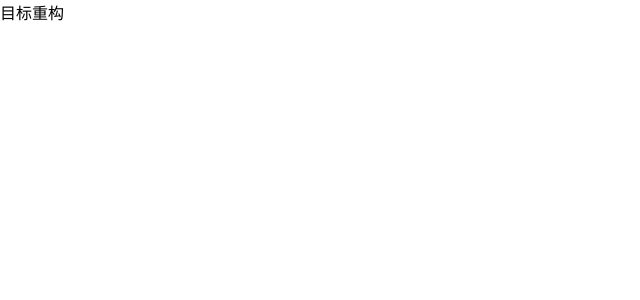
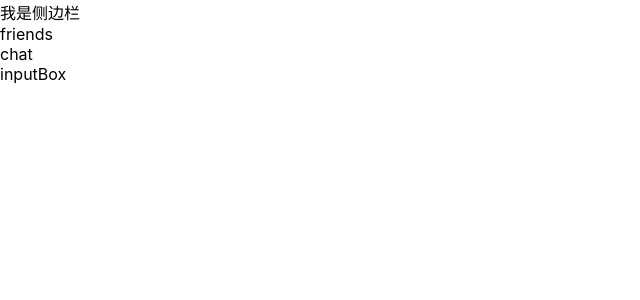
Before and after one commit to wxia09/chitchat, a React (Create React App) app: page / in a window 1280 px wide. Shown: the top 300 px of the page, without its empty margins (0-640 px from the left). Built offline with nearby package versions, Linux system fonts and the light colour scheme; the HTML template or start-up script is replaced by a standard one.

Commit message:
项目基本结构

```diff
--- a/src/App.js
+++ b/src/App.js
@@ -1,7 +1,12 @@
 import React from "react";
+import Index from "./views/index";
 
 function App() {
-  return <div>目标重构</div>;
+  return (
+    <div>
+      <Index />
+    </div>
+  );
 }
 
 export default App;
--- /dev/null
+++ b/src/views/chat/index.jsx
@@ -0,0 +1,11 @@
+import React, {Component} from "react";
+
+class Chat extends Component {
+  render() {
+    return (
+      <div>chat</div>
+    )
+  }
+}
+
+export default Chat;
--- /dev/null
+++ b/src/views/friends/index.jsx
@@ -0,0 +1,13 @@
+import React, {Component} from "react";
+
+class Friends extends Component {
+  render() {
+    return (
+      <div>
+        friends
+      </div>
+    )
+  }
+}
+
+export default Friends;
--- /dev/null
+++ b/src/views/index/index.jsx
@@ -0,0 +1,18 @@
+import React , {Component} from 'react';
+import Sidebar from "../sidebar";
+import Friends from "../friends";
+import News from "../news";
+
+class Index extends Component {
+  render() {
+    return (
+      <div>
+        <Sidebar />
+        <Friends />
+        <News />
+      </div>
+    )
+  }
+}
+
+export default Index;
--- /dev/null
+++ b/src/views/inputBox/index.jsx
@@ -0,0 +1,11 @@
+import React, {Component} from "react";
+
+class InputBox extends Component {
+  render() {
+    return (
+      <div>inputBox</div>
+    )
+  }
+}
+
+export default InputBox;
--- /dev/null
+++ b/src/views/news/index.jsx
@@ -0,0 +1,16 @@
+import React, {Component} from "react";
+import Chat from  "../chat";
+import InputBox from "../inputBox";
+
+class News extends Component{
+  render() {
+    return (
+      <div>
+        <Chat />
+        <InputBox />
+      </div>
+    )
+  }
+}
+
+export default News;
--- /dev/null
+++ b/src/views/sidebar/index.jsx
@@ -0,0 +1,9 @@
+import React, {Component} from "react";
+
+class Sidebar extends Component {
+  render() {
+    return <div>我是侧边栏</div>
+  }
+}
+
+export default Sidebar;
```
